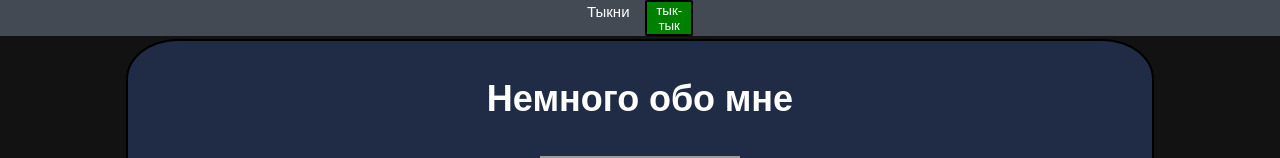
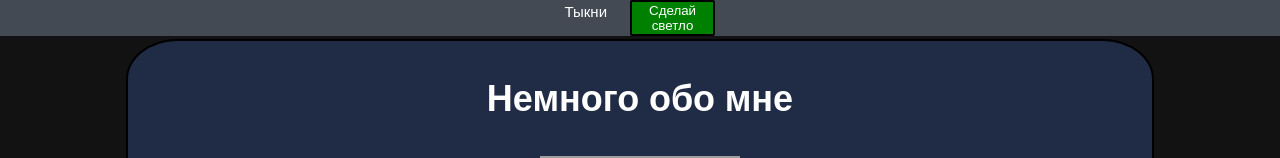
Before and after one commit to Dovolentoboy/Dovolensoboy, a plain HTML site: page index.html in a window 1280 px wide. Shown: the top 158 px of the page. Drawn offline with Linux system fonts and the light colour scheme; grey boxes are pictures that could not be loaded.

Commit message:
Update index.html

```diff
--- a/index.html
+++ b/index.html
@@ -14,7 +14,7 @@
         <div class="container">
         <nav class="menu">
             <li><a href="https://www.youtube.com/watch?v=dQw4w9WgXcQ&ab_channel=RickAstley">Тыкни</a></li>
-            <button id="themeToggle" class="blya">тык-тык</button>
+            <button id="themeToggle" class="blya">Сделай светло</button>
         </nav>
     </div>
     </header>
```
